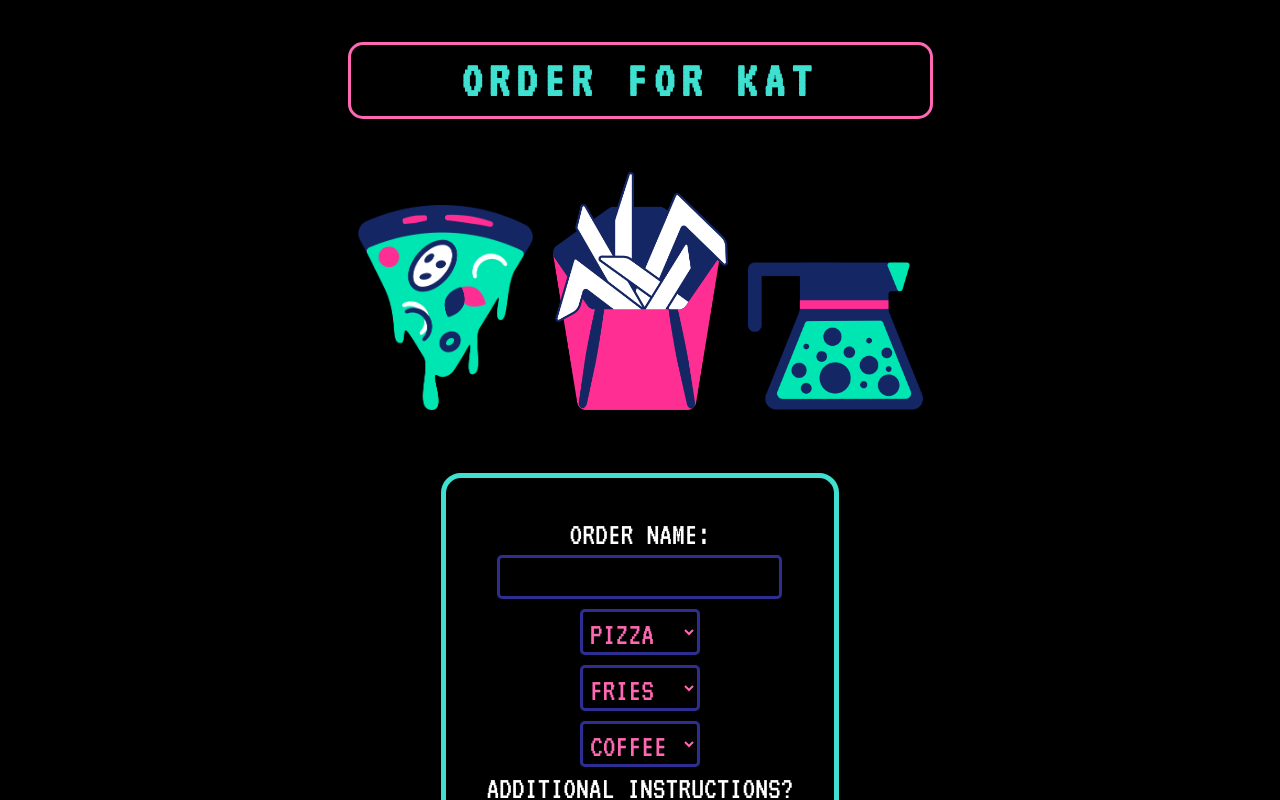
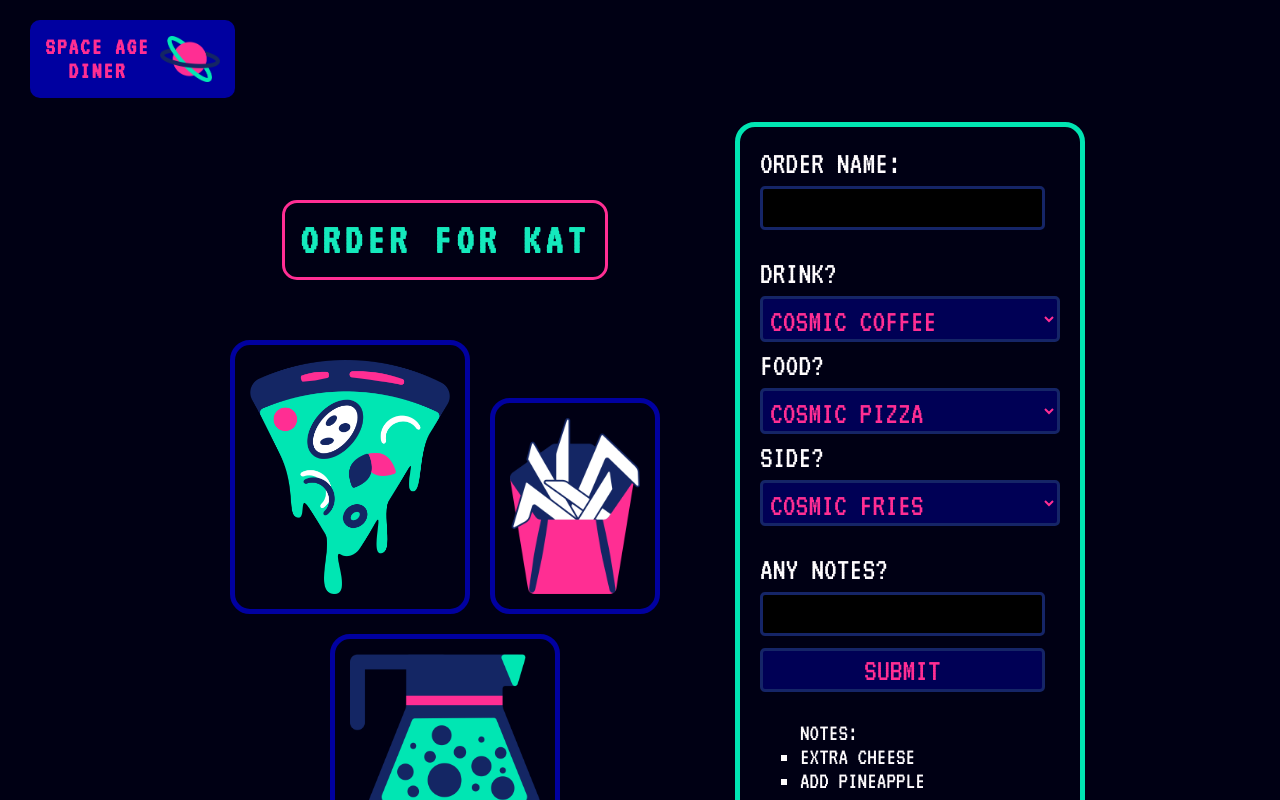
Before and after one commit to kathrynzaro/fast-food-order-from-scratch, a React (Create React App) app: page / in a window 1280 px wide. Shown: the top 800 px of the page. Built offline with nearby package versions, Linux system fonts and the light colour scheme; a web font is replaced by a local one.

Commit message:
adding custom dropdown and my dropdown components

```diff
--- a/src/App.css
+++ b/src/App.css
@@ -1,73 +1,181 @@
 @import url('https://fonts.googleapis.com/css2?family=Arvo:wght@400;700&family=Bangers&family=Chicle&family=Comfortaa:wght@300&family=Creepster&family=Great+Vibes&family=Griffy&family=IM+Fell+French+Canon&family=IM+Fell+French+Canon+SC&family=Inconsolata:wght@200&family=Irish+Grover&family=Josefin+Sans&family=Karla&family=Limelight&family=Montserrat+Subrayada:wght@400;700&family=Montserrat:wght@400;700&family=Nixie+One&family=Oswald&family=Philosopher:wght@400;700&family=Poiret+One&family=Press+Start+2P&family=Raleway:wght@100&family=Roboto+Mono:wght@100&family=Slabo+27px&family=Space+Mono&family=Spectral&family=Tenor+Sans&family=Ultra&family=Unica+One&family=VT323&family=Varela+Round&family=Yeseva+One&display=swap');
 
+
 body {
-  background-color: black;
+  /* CSS HEX */
+  --royal-blue-dark: #152567ff;
+  --midnight-blue: #000055ff;
+  --midnight-blue-2: rgb(0, 0, 20);
+  --midnight-blue-3: rgb(0, 0, 160);
+  --sea-green-crayola: #14e9bcff;
+  --snow: #fefbfdff;
+  --french-fuchsia: #ff2e93ff;
+  --medium-aquamarine: #00e5b2ff;
+}
+
+body {
+  background-color: var(--midnight-blue-2);
 }
 
 .App {
   text-align: center;
   font-family: 'VT323', monospace;
   text-transform: uppercase;
-  color: white;
-  height: 100vh;
+  color: var(--snow);
+  height: 100%;
   margin: 0;
+  display: flex;
+  flex-direction: row;
+  align-items: center;
+  flex-wrap: wrap;
+  justify-content: center;
+}
+
+h1 {
+  position: absolute;
+  top: 20px;
+  left: 30px;
+  font-size: 1.5rem;
+  margin: 0;
+  display: flex;
+  align-items: center;
+  color: var(--french-fuchsia);
+  /* border: 3px solid var(--sea-green-crayola); */
+  padding: 15px;
+  border-radius: 10px;
+  background-color: var(--midnight-blue-3);
+  width: 175px;
+  letter-spacing: 2px;
+}
+
+h1:hover {
+  opacity: .5;
+}
+
+img {
+  width: 60px;
+  margin-left: 10px;
+}
+
+.order-display {
   display: flex;
   flex-direction: column;
   align-items: center;
+  margin: 150px 20px 150px;
+  max-width: 500px;
 }
 
 h2 {
-  font-size: 3.2rem;
-  letter-spacing: 7px;
-  color: turquoise;
-  border: 3px solid hotpink;
+  font-size: 2.7rem;
+  letter-spacing: 5px;
+  color: var(--sea-green-crayola);
+  border: 3px solid var(--french-fuchsia);
   border-radius: 15px;
-  padding: 10px;
-  /* width: 200px; */
+  padding: 15px;
+  width: fit-content;
+  max-width: 300px;
+  margin: 50px 0;
 }
 
-img {
-  width: 175px;
-  padding: 10px;
+.order-images {
+  display: flex;
+  flex-direction: row;
+  align-items: flex-end;
+  flex-wrap: wrap;
+  justify-content: center;
+}
+
+.order-display img {
+  padding: 15px;
+  margin: 10px;
+  border: 5px solid var(--midnight-blue-3);
+  border-radius: 20px;
+}
+
+.food {
+  width: 200px;
+}
+
+.side {
+  width: 130px;
+}
+
+.drink-1 {
+  width: 190px;
+}
+
+.drink-2 {
+  width: 110px;
+}
+
+.drink-3 {
+  width: 170px;
 }
 
 ul {
-  list-style-type: circle;
+  list-style-type: square;
+  margin-bottom: 5px;
+  font-size: 1.5rem;
 }
 
 .order-form {
   display: flex;
   flex-direction: column;
-  width: fit-content;
-  align-items: center;
-  border: 5px solid turquoise;
-  padding: 40px;
+  width: 300px;
+  align-items: flex-start;
+  border: 5px solid var(--medium-aquamarine);
+  padding: 20px;
   border-radius: 20px;
   font-size: 2rem;
-  margin: 50px;
+  margin: 100px 20px 150px;
+  text-align: start;
 }
 
-button, input, select {
+select {
   font-family: 'VT323', monospace;
   text-transform: uppercase;
   font-size: 2rem;
   padding: 3px;
-  margin: 5px;
-  background-color: black;
-  color: white;
-  border: 3px solid rgb(46, 46, 146);
+  margin: 7px 0px;
+  background-color: var(--midnight-blue);
+  border: 3px solid var(--royal-blue-dark);
   border-radius: 5px;
-  color: hotpink;
+  color: var(--french-fuchsia);
+  width: 100%;
+}
+select:hover {
+  cursor: pointer;
 }
 
-select {
-  width: 120px;
+input {
+  font-family: 'VT323', monospace;
+  text-transform: uppercase;
+  font-size: 2rem;
+  padding: 3px;
+  margin: 7px 0px;
+  background-color: black;
+  border: 3px solid var(--royal-blue-dark);
+  border-radius: 5px;
+  color: var(--french-fuchsia);
+}
+
+button {
+  background-color: var(--midnight-blue);
+  border: 3px solid var(--royal-blue-dark);
+  border-radius: 5px;
+  font-family: 'VT323', monospace;
+  text-transform: uppercase;
+  font-size: 2rem;
+  padding: 3px;
+  margin: 5px 0px;
+  color: var(--french-fuchsia);
 }
 
 .name-input {
   display: flex;
   flex-direction: column;
-  align-items: center;
+  align-items: flex-start;
+  margin-bottom: 20px;
 }
 
 button:hover {
@@ -78,4 +186,5 @@ button:hover {
 form {
   display: flex;
   flex-direction: column;
+  margin-top: 20px;
 }
--- a/src/App.js
+++ b/src/App.js
@@ -1,12 +1,13 @@
 import { useState } from 'react';
 import './App.css';
 import OrderNameInput from './OrderNameInput';
-import FoodDropdown from './FoodDropdown';
-import SideItemDropdown from './SideItemDropdown';
-import DrinkDropdown from './DrinkDropdown';
+// import FoodDropdown from './FoodDropdown';
+// import SideItemDropdown from './SideItemDropdown';
+// import DrinkDropdown from './DrinkDropdown';
 import OrderImages from './OrderImages';
 import InstructionsForm from './InstructionsForm';
 import InstructionsList from './InstructionsList';
+import MyDropdowns from './MyDropdowns';
 
 
 function App() {
@@ -20,15 +21,17 @@ function App() {
 
   return (
     <div className="App">
-      <div>
+      <h1>Space Age Diner <img src='/cyborg-planet-1.png' /></h1>
+      <div className='order-display'>
         <h2>Order for {orderName}</h2>
         <OrderImages foodId={foodId} sideId={sideId} drinkId={drinkId} />
       </div>
       <div className='order-form'>
         <OrderNameInput setOrderName={setOrderName} />
-        <FoodDropdown setFoodId={setFoodId} />
+        {/* <FoodDropdown setFoodId={setFoodId} />
         <SideItemDropdown setSideId={setSideId} />
-        <DrinkDropdown setDrinkId={setDrinkId} />
+        <DrinkDropdown setDrinkId={setDrinkId} /> */}
+        <MyDropdowns setDrinkId={setDrinkId} setFoodId={setFoodId} setSideId={setSideId} />
         <InstructionsForm setInstructions={setInstructions} instructions={instructions} />
         <InstructionsList instructions={instructions} />
       </div>
--- /dev/null
+++ b/src/CustomDropdown.js
@@ -0,0 +1,14 @@
+import React from 'react';
+
+export default function CustomDropdown({ setItem, options, label }) {
+  return (
+    <label>
+      {label}
+      <select onChange={e => setItem(e.target.value)}>
+        {
+          options.map((option, i) => <option value={option.value} key={option.value + i}>{option.displayText}</option>)
+        }
+      </select>
+    </label>
+  );
+}
--- a/src/DrinkDropdown.js
+++ b/src/DrinkDropdown.js
@@ -1,15 +1,15 @@
-import React from 'react';
+// import React from 'react';
 
-export default function DrinkDropdown({ setDrinkId }) {
-  function handleChange(e) {
-    setDrinkId(e.target.value);
-  }
+// export default function DrinkDropdown({ setDrinkId }) {
+//   function handleChange(e) {
+//     setDrinkId(e.target.value);
+//   }
 
-  return (
-    <select onChange={handleChange}>
-      <option value="1">Coffee</option>
-      <option value="2">Soda</option>
-      <option value="3">Cocktail</option>
-    </select>
-  );
-}
+//   return (
+//     <select onChange={handleChange}>
+//       <option value="1">Cosmic Coffee</option>
+//       <option value="2">Cosmic Soda</option>
+//       <option value="3">Cosmic Cocktail</option>
+//     </select>
+//   );
+// }
--- a/src/FoodDropdown.js
+++ b/src/FoodDropdown.js
@@ -1,15 +1,15 @@
-import React from 'react';
+// import React from 'react';
 
-export default function FoodDropdown({ setFoodId }) {
-  function handleChange(e) {
-    setFoodId(e.target.value);
-  }
+// export default function FoodDropdown({ setFoodId }) {
+//   function handleChange(e) {
+//     setFoodId(e.target.value);
+//   }
 
-  return (
-    <select onChange={handleChange}>
-      <option value="1">Pizza</option>
-      <option value="2">Burger</option>
-      <option value="3">Hotdog</option>
-    </select>
-  );
-}
+//   return (
+//     <select onChange={handleChange}>
+//       <option value="1">Cosmic Pizza</option>
+//       <option value="2">Cosmic Burger</option>
+//       <option value="3">Cosmic Hotdog</option>
+//     </select>
+//   );
+// }
--- a/src/InstructionsForm.js
+++ b/src/InstructionsForm.js
@@ -11,7 +11,7 @@ export default function InstructionsForm({ setInstructions, instructions }) {
 
   return (
     <form onSubmit={handleSubmit}>
-      additional instructions?
+      any notes?
       <input value={instructionInput} onChange={e => setInstructionInput(e.target.value)} />
       <button>Submit</button>
     </form>
--- a/src/InstructionsList.js
+++ b/src/InstructionsList.js
@@ -4,7 +4,7 @@ import Instruction from './Instruction';
 export default function InstructionsList({ instructions }) {
   return (
     <div className='instruction-list'>
-      <ul>Instructions:
+      <ul>notes:
         {
           instructions.map((instruction, i) => <Instruction instruction={instruction} key={instruction + i} />)
         }
--- /dev/null
+++ b/src/MyDropdowns.js
@@ -0,0 +1,34 @@
+import React from 'react';
+import CustomDropdown from './CustomDropdown';
+
+export default function MyDropdowns({ setDrinkId, setFoodId, setSideId }) {
+  return (
+    <div>
+      <CustomDropdown
+        label='Drink?'
+        setItem={setDrinkId}
+        options={[
+          { value: '1', displayText: 'Cosmic Coffee' },
+          { value: '2', displayText: 'Cosmic Soda' },
+          { value: '3', displayText: 'Cosmic Cocktail' },
+        ]} />
+      <CustomDropdown
+        label='Food?'
+        setItem={setFoodId}
+        options={[
+          { value: '1', displayText: 'Cosmic Pizza' },
+          { value: '2', displayText: 'Cosmic Burger' },
+          { value: '3', displayText: 'Cosmic Hotdog' },
+        ]} />
+      <CustomDropdown
+        label='Side?'
+        setItem={setSideId}
+        options={[
+          { value: '1', displayText: 'Cosmic Fries' },
+          { value: '2', displayText: 'Cosmic Ice Cream' },
+          { value: '3', displayText: 'Cosmic Popcorn' },
+        ]} />
+
+    </div>
+  );
+}
--- a/src/OrderImages.js
+++ b/src/OrderImages.js
@@ -3,9 +3,9 @@ import React from 'react';
 export default function OrderImages({ foodId, sideId, drinkId }) {
   return (
     <div className='order-images'>
-      <img src={`food-${foodId}.png`} />
-      <img src={`side-${sideId}.png`} />
-      <img src={`drink-${drinkId}.png`} />
+      <img className='food' src={`food-${foodId}.png`} />
+      <img className='side' src={`side-${sideId}.png`} />
+      <img className={`drink-${drinkId}`} src={`drink-${drinkId}.png`} />
     </div>
   );
 }
--- a/src/SideItemDropdown.js
+++ b/src/SideItemDropdown.js
@@ -1,15 +1,15 @@
-import React from 'react';
+// import React from 'react';
 
-export default function SideItemDropdown({ setSideId }) {
-  function handleChange(e) {
-    setSideId(e.target.value);
-  }
+// export default function SideItemDropdown({ setSideId }) {
+//   function handleChange(e) {
+//     setSideId(e.target.value);
+//   }
 
-  return (
-    <select onChange={handleChange}>
-      <option value="1">Fries</option>
-      <option value="2">Ice Cream</option>
-      <option value="3">Popcorn</option>
-    </select>
-  );
-}
+//   return (
+//     <select onChange={handleChange}>
+//       <option value="1">Cosmic Fries</option>
+//       <option value="2">Cosmic Ice Cream</option>
+//       <option value="3">Cosmic Popcorn</option>
+//     </select>
+//   );
+// }
```
Also changed, not shown: public/cyborg-planet-1.png (added).
